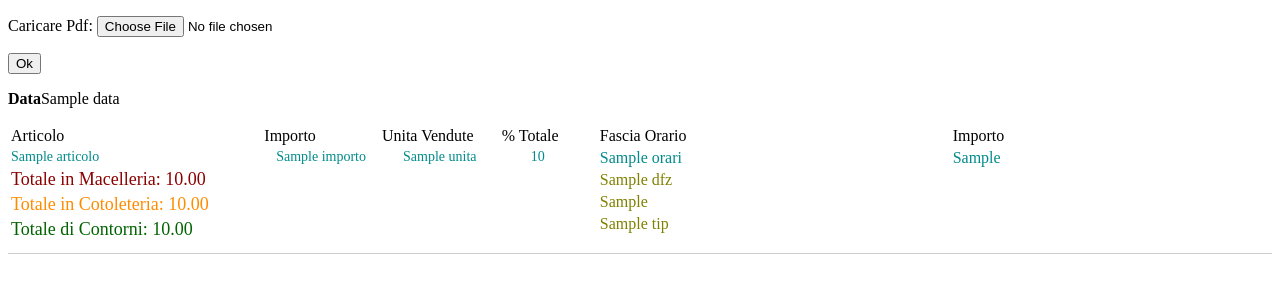
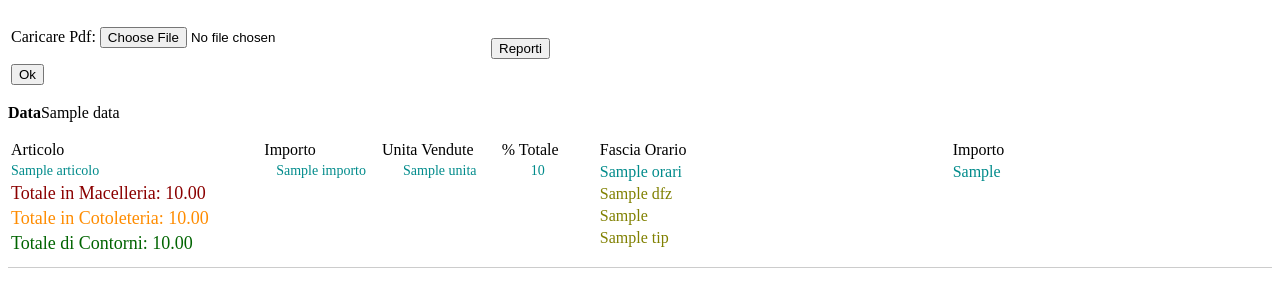
Before and after one commit to billi0723/milanoweb, a Django app: template bottegaMilano/templates/pdfTesto.html in a window 1280 px wide. Shown: the top 307 px of the page. Run offline with Django 5.2, Linux system fonts and the light colour scheme; tables that the repository leaves empty hold one stand-in row (values such as "Sample post"); the template is opened without the code that fills it: values that come from a table or form of the project are taken from there, most other values are stand-ins (such as "Sample title", 1, 10 or a date in 2020).

Commit message:
error corregido

```diff
--- a/bottegaMilano/templates/pdfTesto.html
+++ b/bottegaMilano/templates/pdfTesto.html
@@ -6,11 +6,24 @@
     <title>Document</title>
 </head>
 <body>
+    <table style="width:45%">
+        <tr style="font-size:16px; font-family:'Californian FB'">
+            <td>
                 <form method="post" enctype="multipart/form-data" action="{%url 'lege_DataPDF' %}">
                     {% csrf_token %}
                     {{ form.as_p }}
                     <input type="submit" value="Ok" />
                 </form>
+            </td>
+            <td>
+                <form method="post" enctype="multipart/form-data" action="{%url 'reportData' %}">
+                    {% csrf_token %}
+                    <input type="submit" value="Reporti" />
+                </form>
+            </td>
+        </tr>
+
+    </table>
             {%if testo%}
 
             <p><strong>Data</strong>{{testo.0.data}}</p>
--- a/bottegaMilano/views.py
+++ b/bottegaMilano/views.py
@@ -169,6 +169,7 @@ def lista_reportes(request):
 
 def reportData(request):
     respuesta = ""
+    fecha = ""
     listaBottega = {}
     if request.method == 'POST':
         formCalendar = CalendarReport(request.POST)
```
Lines whose indentation alone changed are shown as unchanged.
